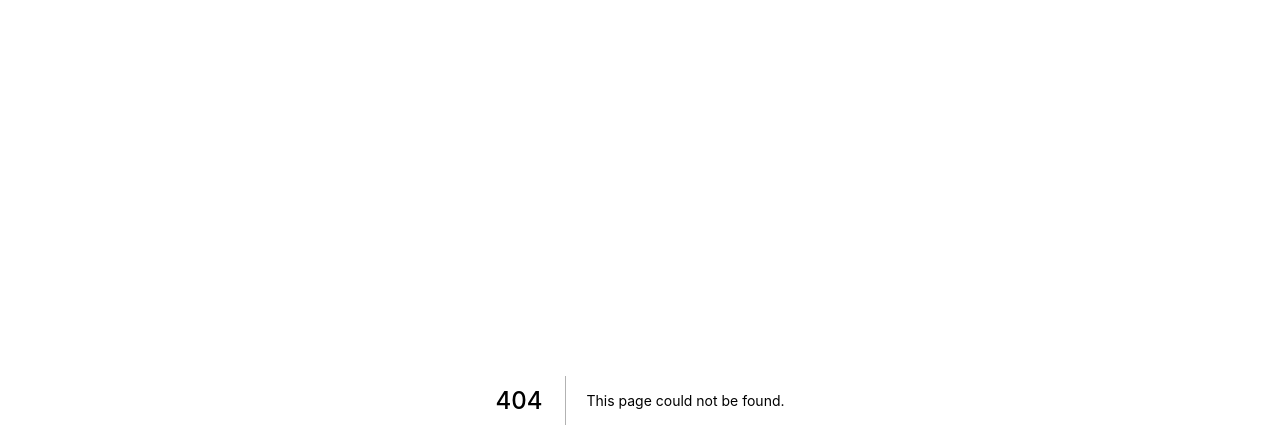
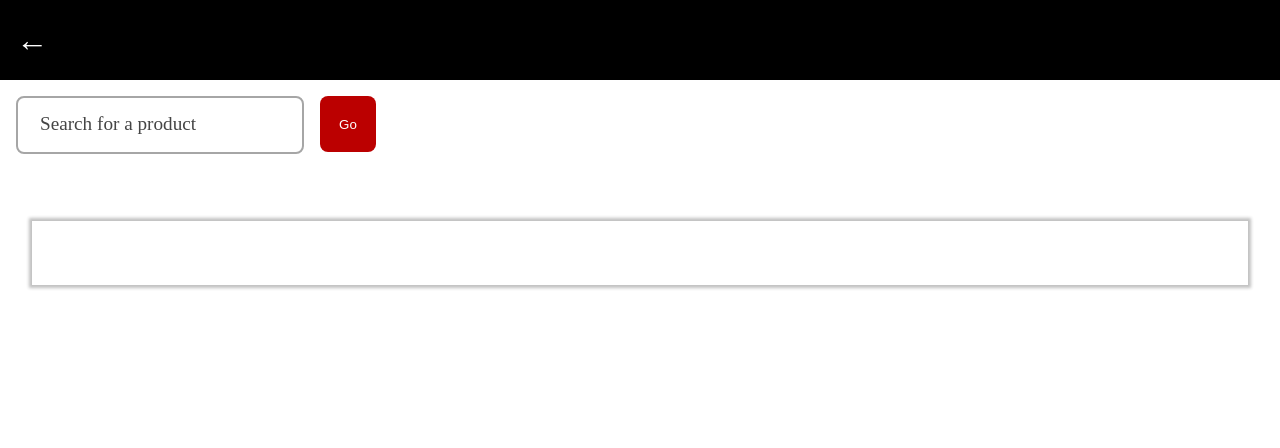
Before and after one commit to kekigible/kekigible, a Next.js app in the folder web/: page /market in a window 1280 px wide. Before the commit this address had no page. Shown: the top 448 px of the page. Built offline with nearby package versions, Linux system fonts and the light colour scheme.

Commit message:
added market place

```diff
--- /dev/null
+++ b/web/pages/market/index.tsx
@@ -0,0 +1,55 @@
+import Head from 'next/head';
+import Link from 'next/link';
+import { useState } from 'react';
+
+import Input from '../../components/input/input';
+import { collections } from '../../data';
+import styles from '../../styles/Dashboard.module.scss';
+const Market = () =>{
+const [marketcollections, setMarketcollections] = useState<collections[]>([])
+    return(
+        <div>
+             <Head>
+          <title>Kekigible|DashBoard</title>
+          <meta name="Kekigible" content="Blockchain-based eCommerce warranty system using NFTs" />
+          <link rel="icon" href="/favicon.ico" />
+        </Head>
+        <header>
+        <div className={styles.header}>
+                <Link href="/users/dashboard"><p className={styles.backArrow}>&#8592;</p></Link>
+
+            </div>
+        </header>
+        <main className={styles.main}>
+            <section className={styles.topSection}>
+            <form action="#" className={styles.form}>
+                <Input id='search' type="text" label="Search for a product"></Input>
+                <input type="submit" value="Go" />
+            </form>
+            </section>
+            <section className={styles.product}>
+                <div className={styles.nftSection}>
+
+                    {marketcollections.map((collection) =>{
+                        return(
+                            <Link href={{pathname:'/market/marketProductDetail',query:{collectionId:collection.collectionId}}} key={collection.collectionId} className={styles.nftContainer}>
+                           <div className={styles.nft}>
+                            <img
+                            src={collection.nftImageUrl}
+                            alt={collection.name}
+                            width={200}
+                            height={200}
+                            ></img>
+                            <p>{collection.name}</p>
+                            </div>
+                       </Link>
+                       )
+                    })}
+                </div>
+            </section>
+        </main>
+        </div>
+    )
+}
+
+export default Market;
--- a/web/styles/Dashboard.module.scss
+++ b/web/styles/Dashboard.module.scss
@@ -47,3 +47,35 @@
         }
     }
 }
+
+.btn{
+    padding:1rem;
+    font-family: 'Source Sans Pro', sans-serif;
+    font-weight: 600;
+    font-size: 1.2rem;
+    margin-left: 1rem;
+    color: #fff;
+    background-color: #232323;
+    border: none;
+    border-radius: 0.5rem;
+    cursor: pointer;
+    &:hover{
+        background-color: #101010 ;
+        box-shadow: 0 0 3px 3px  rgba(128,128,128,0.3);
+    }
+}
+.header{
+
+    display: flex;
+    height:10vh;
+    width:vw;
+    background-color: black;
+    align-items: center;
+    p{
+        cursor: pointer;
+        color: #fff;
+        font-size: 2rem;
+        font-weight: 700;
+        padding: 1rem;
+    }
+}
```
Also changed, not shown: web/data/index.d.ts (+9 -9 lines), web/pages/market/marketProductDetail.tsx (added, +46 -0 lines), web/pages/stores/addProduct.tsx (+7 -2 lines), web/pages/users/dashboard.tsx (+3 -4 lines), web/styles/market.module.scss (added).
